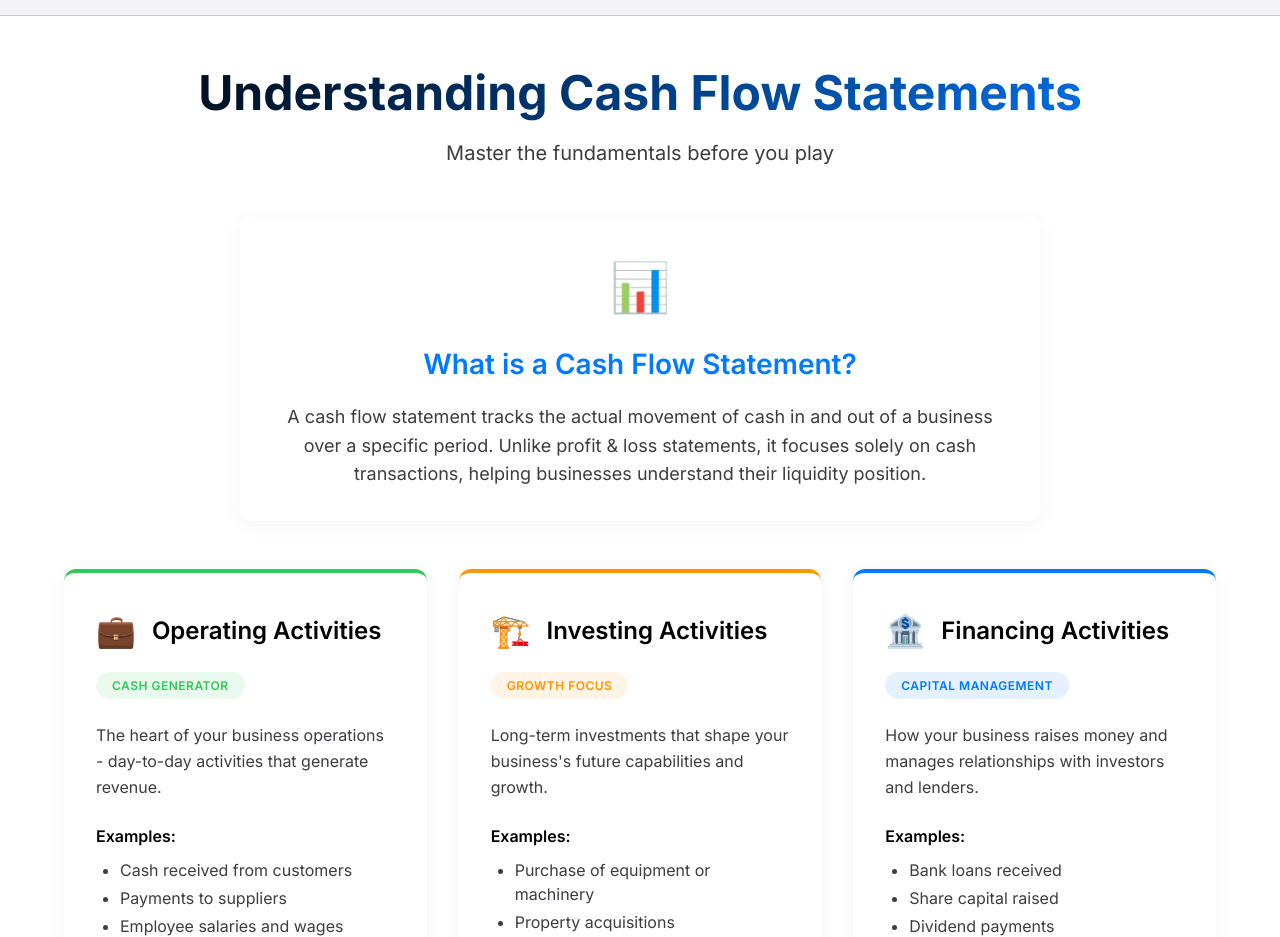
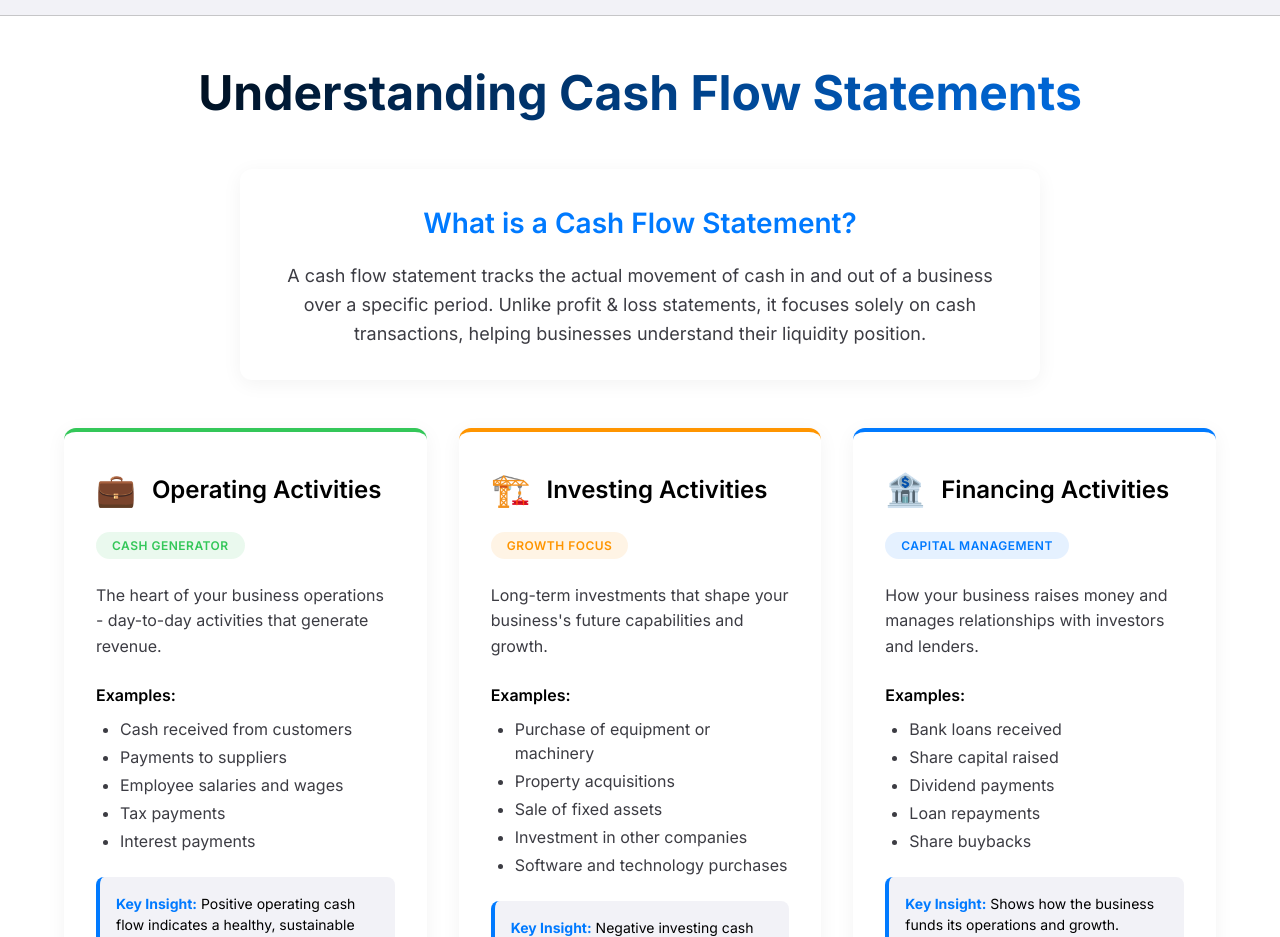
Before and after one commit to DrMichaelGuo/game-cash-flow-statement, a plain HTML site: page index.html in a window 1280 px wide. Shown: the part 1840-2777 px from the top of the page. Drawn offline with Linux system fonts and the light colour scheme.

Commit message:
Remove subtitle from the Learn Section header for improved clarity

```diff
--- a/index.html
+++ b/index.html
@@ -131,13 +131,11 @@
             <div class="section-container">
                 <div class="section-header">
                     <h2 class="section-title">Understanding Cash Flow Statements</h2>
-                    <p class="section-subtitle">Master the fundamentals before you play</p>
                 </div>
 
                 <div class="learn-content">
                     <div class="learn-overview">
                         <div class="overview-card">
-                            <div class="card-icon">📊</div>
                             <h3>What is a Cash Flow Statement?</h3>
                             <p>A cash flow statement tracks the actual movement of cash in and out of a business over a specific period. Unlike profit & loss statements, it focuses solely on cash transactions, helping businesses understand their liquidity position.</p>
                         </div>
```
